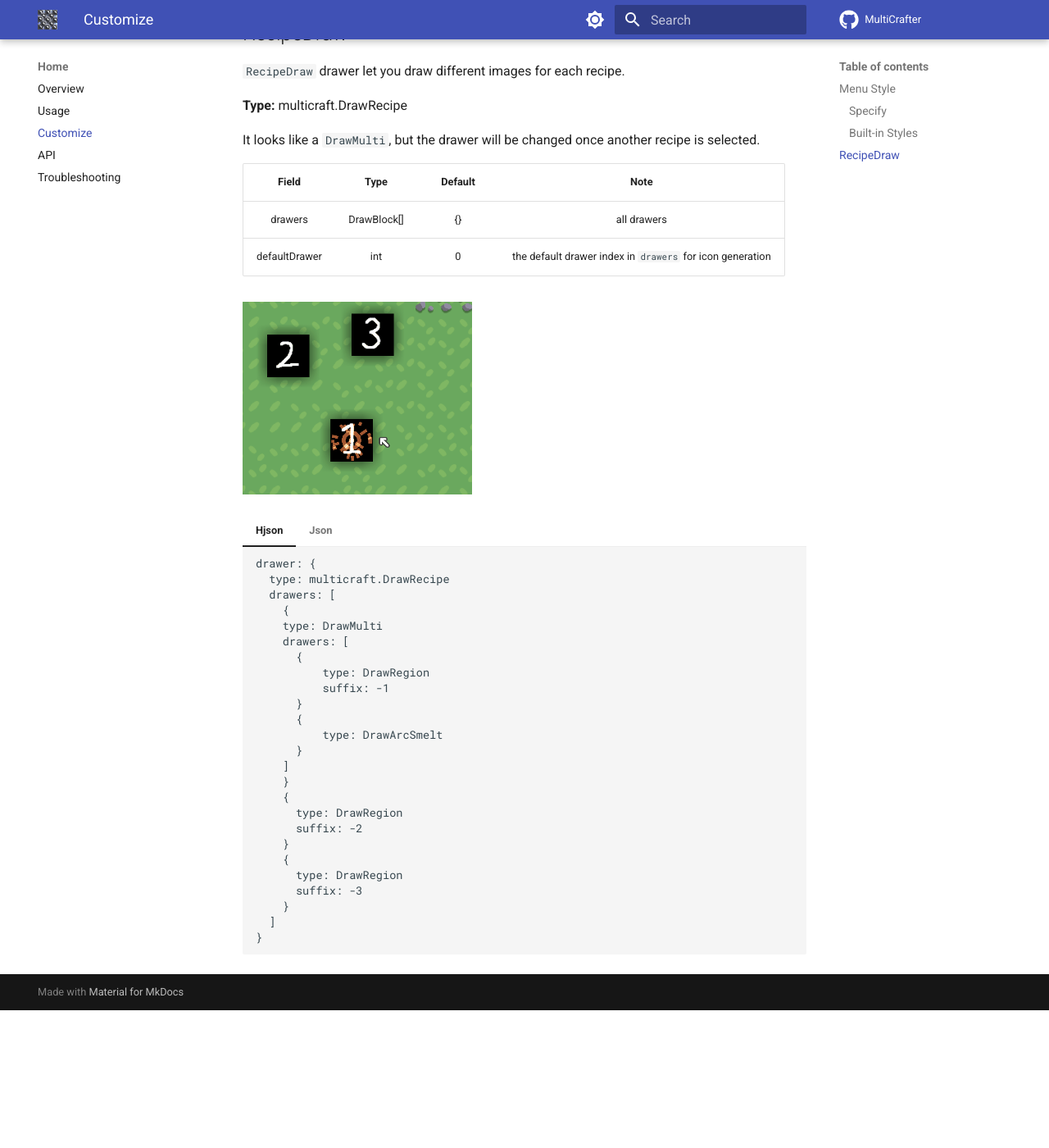
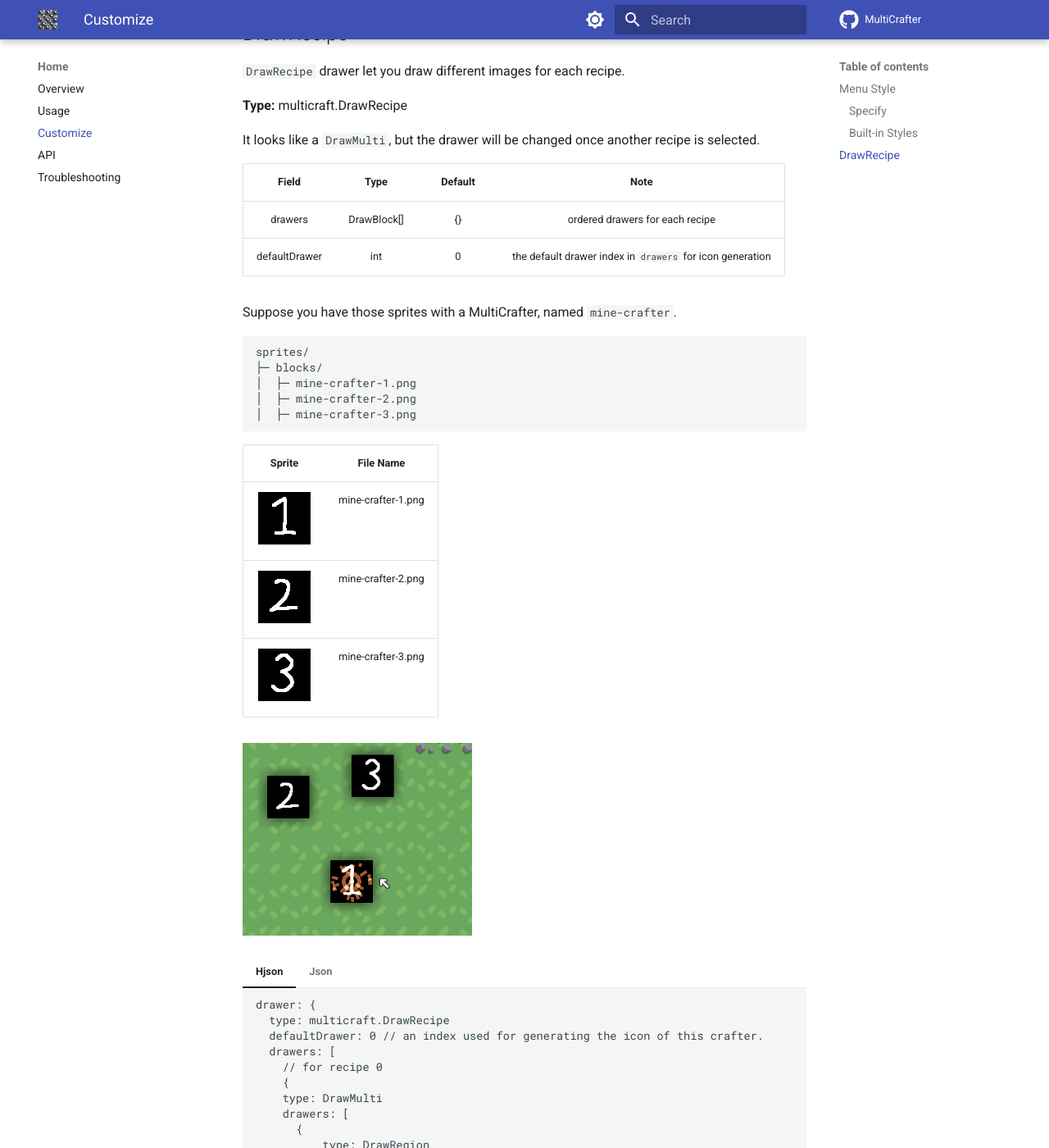
Before and after one commit to liplum/MultiCrafterLib, an MkDocs documentation site: the page built from docs/customize.md, in a window 1280 px wide and 1400 px high, scrolled down 1038 px. Shown: the whole window at 82% size. Built offline with MkDocs 1.6.1 and Material for MkDocs 9.7.7, drawn with Linux system fonts in a browser that asks for light colours; comment, search, counter and statistics services are not loaded; before the commit the page ends 2270 px from its top, so only the background shows below that; some of the changed text lies outside the part shown.

Commit message:
[document] better description of DrawRecipe

````diff
--- a/docs/customize.md
+++ b/docs/customize.md
@@ -73,28 +73,45 @@ The default menu style is `Transform`.
     ![Detailed 1](../assets/menu/detailed-1.png){ loading=lazy width="280" }
     ![Detailed 2](../assets/menu/detailed-2.png){ loading=lazy width="280" }
 
-## RecipeDraw
+## DrawRecipe
 
-`RecipeDraw` drawer let you draw different images for each recipe.
+`DrawRecipe` drawer let you draw different images for each recipe.
 
 **Type:** multicraft.DrawRecipe
 
 It looks like a `DrawMulti`, but the drawer will be changed once another recipe is selected.
 
-
 |     Field     |    Type     | Default |                           Note                            |
 |:-------------:|:-----------:|:-------:|:---------------------------------------------------------:|
-|    drawers    | DrawBlock[] |   {}    |                        all drawers                        |
+|    drawers    | DrawBlock[] |   {}    |              ordered drawers for each recipe              |
 | defaultDrawer |     int     |    0    | the default drawer index in `drawers` for icon generation |
+
+Suppose you have those sprites with a MultiCrafter, named `mine-crafter`.
+
+```
+sprites/
+├─ blocks/
+│  ├─ mine-crafter-1.png
+│  ├─ mine-crafter-2.png
+│  ├─ mine-crafter-3.png
+```
+
+|                             Sprite                              |     File Name      |
+|:---------------------------------------------------------------:|:------------------:|
+| ![mine-crafter-1.png](../assets/test-drawer/mine-crafter-1.png) | mine-crafter-1.png |
+| ![mine-crafter-2.png](../assets/test-drawer/mine-crafter-2.png) | mine-crafter-2.png |
+| ![mine-crafter-3.png](../assets/test-drawer/mine-crafter-3.png) | mine-crafter-3.png |
 
 ![DrawRecipe example](../assets/draw-recipes.gif){ loading=lazy width="280" }
 
 === "Hjson"
 
-    ```
+    ```hjson
     drawer: {
       type: multicraft.DrawRecipe
+      defaultDrawer: 0 // an index used for generating the icon of this crafter.
       drawers: [
+        // for recipe 0
         {
         type: DrawMulti
         drawers: [
@@ -107,10 +124,12 @@ It looks like a `DrawMulti`, but the drawer will be changed once another recipe
           }
         ]
         }
+        // for recipe 1
         {
           type: DrawRegion
           suffix: -2
         }
+        // for recipe 2
         {
           type: DrawRegion
           suffix: -3
@@ -121,28 +140,28 @@ It looks like a `DrawMulti`, but the drawer will be changed once another recipe
 
 === "Json"
 
-    ```
+    ```json
     "drawer": {
-      "type": "multicraft.DrawRecipe"
+      "type": "multicraft.DrawRecipe",
       "drawers": [
         {
-        "type": "DrawMulti"
+        "type": "DrawMulti",
         "drawers": [
           {
-              "type": "DrawRegion"
+              "type": "DrawRegion",
               "suffix": "-1"
-          }
+          },
           {
               "type": "DrawArcSmelt"
-          }
+          },
         ]
-        }
+        },
         {
-          "type": "DrawRegion"
+          "type": "DrawRegion",
           "suffix":"-2"
-        }
+        },
         {
-          "type": "DrawRegion"
+          "type": "DrawRegion",
           "suffix": "-3"
         }
       ]
````
Also changed, not shown: docs/assets/test-drawer/mine-crafter-1.png (added), docs/assets/test-drawer/mine-crafter-2.png (added), docs/assets/test-drawer/mine-crafter-3.png (added).
